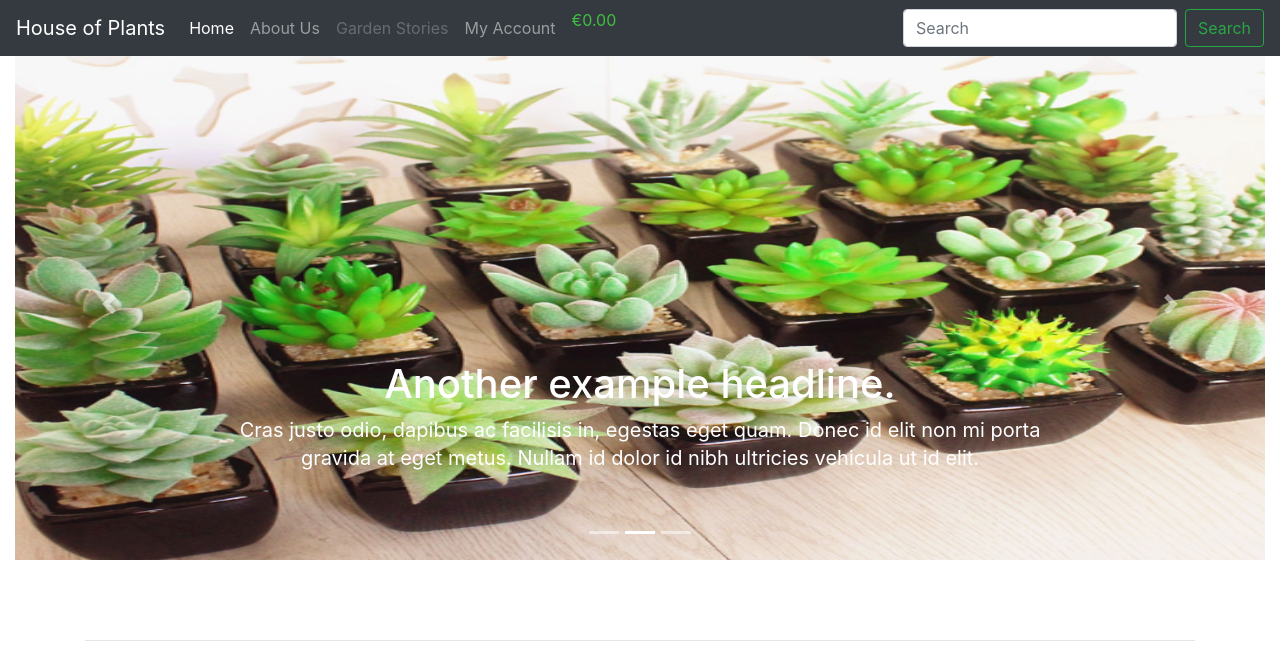
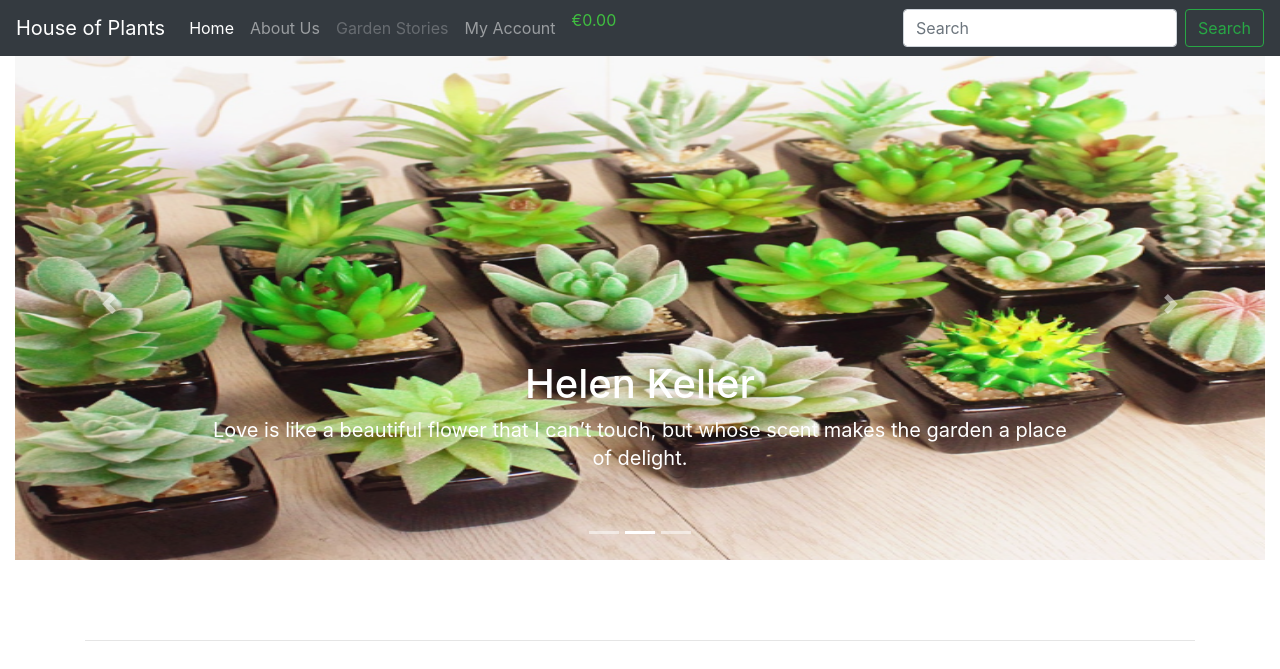
Before and after one commit to petracili/MS4, a Django app: template templates/base.html in a window 1280 px wide. Shown: the top 669 px of the page. Run offline with Django 3.2, Linux system fonts and the light colour scheme; the template is opened without the code that fills it, so the values that code supplies are empty; some libraries are stand-ins or nearby versions.

Commit message:
Added text

```diff
--- a/templates/base.html
+++ b/templates/base.html
@@ -128,8 +128,8 @@
         <img src="{% static 'img/vrt1.PNG' %}" />
         <div class="container">
           <div class="carousel-caption text-left">
-            <h1>Immanuel Kant</h1>
-            <p>Flowers are a pure beauty in nature.</p>
+            <h1>Georgia O'Keeffe</h1>
+            <p>If you take the flowers in your hand and pay attention to them, you will realize that for a moment it will become your world.</p>
           </div>
         </div>
       </div>
@@ -137,8 +137,8 @@
         <img src="{% static 'img/sukulent1.PNG' %}" />
         <div class="container">
           <div class="carousel-caption">
-            <h1>Another example headline.</h1>
-            <p>Cras justo odio, dapibus ac facilisis in, egestas eget quam. Donec id elit non mi porta gravida at eget metus. Nullam id dolor id nibh ultricies vehicula ut id elit.</p>
+            <h1>Helen Keller</h1>
+            <p>Love is like a beautiful flower that I can’t touch, but whose scent makes the garden a place of delight.</p>
           </div>
         </div>
       </div>
@@ -147,8 +147,8 @@
         <img src="{% static 'img/sukulent2.PNG' %}" />
         <div class="container">
           <div class="carousel-caption text-right">
-            <h1>One more for good measure.</h1>
-            <p>Cras justo odio, dapibus ac facilisis in, egestas eget quam. Donec id elit non mi porta gravida at eget metus. Nullam id dolor id nibh ultricies vehicula ut id elit.</p>
+            <h1>Luther Burbank</h1>
+            <p>Flowers always make people better, happier and more useful; they are the sun, food and medicine for the soul.</p>
           </div>
         </div>
       </div>
```
